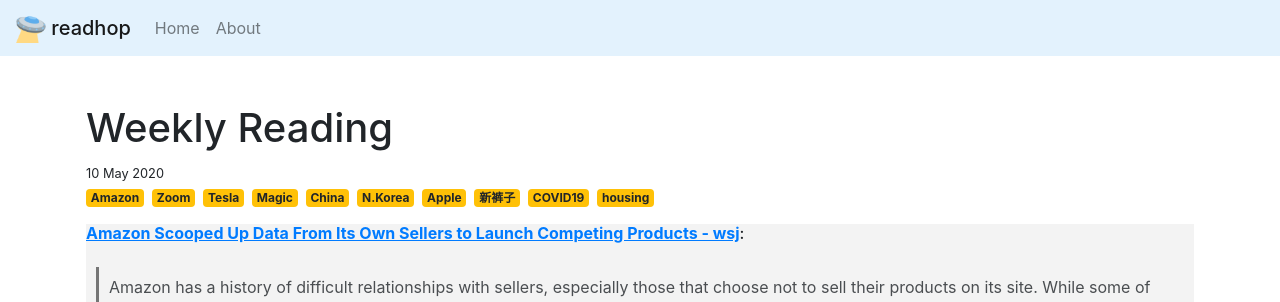
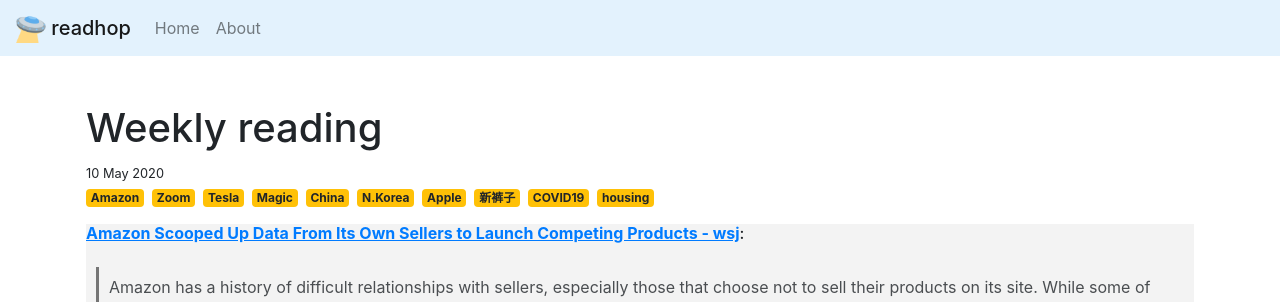
Before and after one commit to robocalpico/robocalpico.github.io, a Jekyll site: the page built from _posts/2020-05-10-weekly-reading.md, in a window 1280 px wide and 900 px high. Shown: the top 302 px of the window. Built offline with Jekyll 4.4.1, drawn with Linux system fonts in a browser that asks for light colours; a script that is not in the unit is left out; comment, search, counter and statistics services are not loaded.

Commit message:
fix typo

```diff
--- a/_posts/2020-05-10-weekly-reading.md
+++ b/_posts/2020-05-10-weekly-reading.md
@@ -1,6 +1,6 @@
 ---
 layout: post
-title: Weekly Reading
+title: Weekly reading
 date: 2020-05-10 14:59 -0400
 tags: Amazon Zoom Tesla Magic China N.Korea Apple 新裤子 COVID19 housing
 updated: 2020-05-14 17:45 -0400
```
